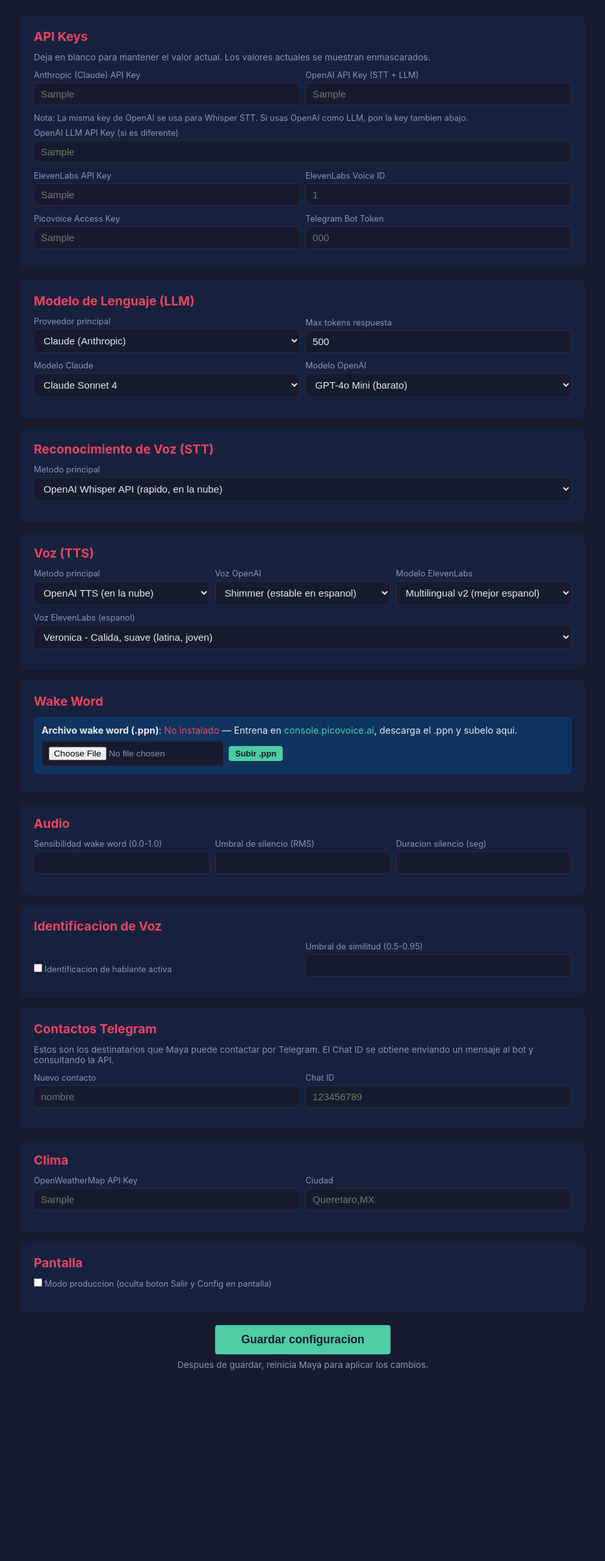
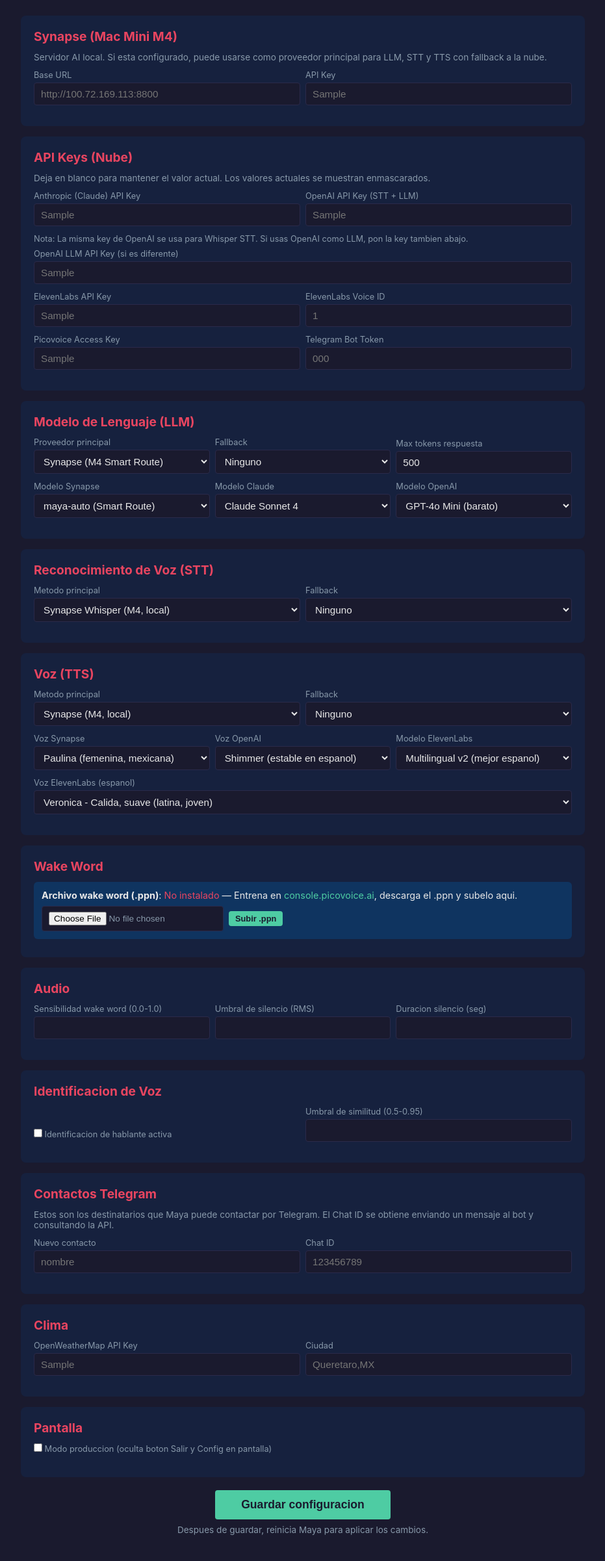
Before and after one commit to jmfraga/maya-voice-assistant, a Flask app: template templates/admin_settings.html in a window 1280 px wide. Shown: the part 51-2453 px from the top of the page at 65% size, without its empty margins (174-1105 px from the left). Before the commit the page ends 2159 px from the top, so only its background shows below. Run offline with Flask 3, Linux system fonts and the light colour scheme; the visitor is signed in with stand-in values (Sample User, id 1); tables that the repository leaves empty hold one stand-in row (values such as "Sample post"); the template is opened without the code that fills it: most values are stand-ins (such as "Sample title", 1, 10 or a date in 2020); parts of the project's set-up code (start-up, migrations or seed data) failed here and were passed over.

Commit message:
Add Synapse provider to admin settings page
Adds Synapse (M4) as a configurable provider for LLM, STT, and TTS
in the admin settings UI, with fallback selection for each service
and Synapse-specific options (base URL, API key, TTS voice, LLM model).

Co-Authored-By: Claude Opus 4.6 <noreply@anthropic.com>

```diff
--- a/admin.py
+++ b/admin.py
@@ -511,6 +511,7 @@ def create_app(db=None, telegram_bot=None) -> Flask:
             "openai_llm_key": _mask(cfg.get("llm", {}).get("openai", {}).get("api_key", "")),
             "telegram_token": _mask(cfg.get("telegram", {}).get("bot_token", "")),
             "weather_key": _mask(cfg.get("weather", {}).get("api_key", "")),
+            "synapse_key": _mask(cfg.get("synapse", {}).get("api_key", "")),
         }
         ppn_file = cfg.get("wake_word", {}).get("keyword_path", "")
         ppn_path = os.path.join(BASE_DIR, ppn_file) if ppn_file else ""
@@ -602,9 +603,30 @@ def create_app(db=None, telegram_bot=None) -> Flask:
         _update_key("openai_llm_key", ["llm", "openai", "api_key"])
         _update_key("telegram_token", ["telegram", "bot_token"])
 
+        # --- Synapse (shared config for STT/TTS/LLM) ---
+        synapse_base_url = request.form.get("synapse_base_url", "").strip()
+        if synapse_base_url:
+            cfg.setdefault("synapse", {})["base_url"] = synapse_base_url
+        _update_key("synapse_api_key", ["synapse", "api_key"])
+
         # --- LLM selection ---
         llm_provider = request.form.get("llm_provider", "claude")
         cfg.setdefault("llm", {})["primary"] = llm_provider
+
+        llm_fallback = request.form.get("llm_fallback", "").strip()
+        cfg.setdefault("llm", {})["fallback"] = llm_fallback
+
+        # Synapse LLM model
+        synapse_llm_model = request.form.get("synapse_llm_model", "").strip()
+        if synapse_llm_model:
+            cfg.setdefault("llm", {}).setdefault("synapse", {})["model"] = synapse_llm_model
+            # Copy shared synapse config into llm.synapse
+            syn_global = cfg.get("synapse", {})
+            llm_syn = cfg["llm"]["synapse"]
+            if "base_url" not in llm_syn and syn_global.get("base_url"):
+                llm_syn["base_url"] = syn_global["base_url"]
+            if "api_key" not in llm_syn and syn_global.get("api_key"):
+                llm_syn["api_key"] = syn_global["api_key"]
 
         # Claude model
         claude_model = request.form.get("claude_model", "").strip()
@@ -622,14 +644,39 @@ def create_app(db=None, telegram_bot=None) -> Flask:
             mt = int(max_tokens)
             cfg.setdefault("llm", {}).setdefault("claude", {})["max_tokens"] = mt
             cfg.setdefault("llm", {}).setdefault("openai", {})["max_tokens"] = mt
+            cfg.setdefault("llm", {}).setdefault("synapse", {})["max_tokens"] = mt
 
         # --- STT selection ---
         stt_primary = request.form.get("stt_primary", "openai_api")
         cfg.setdefault("stt", {})["primary"] = stt_primary
 
+        stt_fallback = request.form.get("stt_fallback", "").strip()
+        cfg.setdefault("stt", {})["fallback"] = stt_fallback
+
+        # Copy shared synapse config into stt.synapse
+        syn_global = cfg.get("synapse", {})
+        if syn_global.get("base_url"):
+            stt_syn = cfg.setdefault("stt", {}).setdefault("synapse", {})
+            stt_syn["base_url"] = syn_global["base_url"]
+            if syn_global.get("api_key"):
+                stt_syn["api_key"] = syn_global["api_key"]
+
         # --- TTS selection ---
         tts_primary = request.form.get("tts_primary", "elevenlabs")
         cfg.setdefault("tts", {})["primary"] = tts_primary
+
+        tts_fallback = request.form.get("tts_fallback", "").strip()
+        cfg.setdefault("tts", {})["fallback"] = tts_fallback
+
+        # Synapse TTS voice
+        synapse_tts_voice = request.form.get("synapse_tts_voice", "").strip()
+        if synapse_tts_voice:
+            tts_syn = cfg.setdefault("tts", {}).setdefault("synapse", {})
+            tts_syn["voice"] = synapse_tts_voice
+            if syn_global.get("base_url"):
+                tts_syn["base_url"] = syn_global["base_url"]
+            if syn_global.get("api_key"):
+                tts_syn["api_key"] = syn_global["api_key"]
 
         # OpenAI voice
         openai_voice = request.form.get("openai_voice", "").strip()
--- a/templates/admin_settings.html
+++ b/templates/admin_settings.html
@@ -3,9 +3,27 @@
 {% block content %}
 <form method="post" action="/settings/save">
 
+<!-- Synapse (M4) -->
+<div class="card">
+    <h2>Synapse (Mac Mini M4)</h2>
+    <p style="color:#8899aa;font-size:0.85em;margin-bottom:12px">
+        Servidor AI local. Si esta configurado, puede usarse como proveedor principal para LLM, STT y TTS con fallback a la nube.
+    </p>
+    <div class="form-row">
+        <div class="form-group">
+            <label>Base URL</label>
+            <input name="synapse_base_url" value="{{ config.get('synapse', {}).get('base_url', '') }}" placeholder="http://100.72.169.113:8800">
+        </div>
+        <div class="form-group">
+            <label>API Key</label>
+            <input name="synapse_api_key" type="password" placeholder="{{ keys.synapse_key or 'syn-...' }}">
+        </div>
+    </div>
+</div>
+
 <!-- API Keys -->
 <div class="card">
-    <h2>API Keys</h2>
+    <h2>API Keys (Nube)</h2>
     <p style="color:#8899aa;font-size:0.85em;margin-bottom:12px">
         Deja en blanco para mantener el valor actual. Los valores actuales se muestran enmascarados.
     </p>
@@ -58,16 +76,35 @@
         <div class="form-group">
             <label>Proveedor principal</label>
             <select name="llm_provider">
+                <option value="synapse" {% if config.llm.primary == 'synapse' %}selected{% endif %}>Synapse (M4 Smart Route)</option>
                 <option value="claude" {% if config.llm.primary == 'claude' %}selected{% endif %}>Claude (Anthropic)</option>
                 <option value="openai" {% if config.llm.primary == 'openai' %}selected{% endif %}>OpenAI (GPT)</option>
             </select>
         </div>
         <div class="form-group">
+            <label>Fallback</label>
+            <select name="llm_fallback">
+                <option value="" {% if not config.llm.get('fallback') %}selected{% endif %}>Ninguno</option>
+                <option value="claude" {% if config.llm.get('fallback') == 'claude' %}selected{% endif %}>Claude</option>
+                <option value="openai" {% if config.llm.get('fallback') == 'openai' %}selected{% endif %}>OpenAI</option>
+                <option value="synapse" {% if config.llm.get('fallback') == 'synapse' %}selected{% endif %}>Synapse</option>
+            </select>
+        </div>
+        <div class="form-group">
             <label>Max tokens respuesta</label>
-            <input name="llm_max_tokens" type="number" value="{{ config.llm.claude.max_tokens or 500 }}" min="100" max="2000">
+            <input name="llm_max_tokens" type="number" value="{{ config.llm.get('synapse', {}).get('max_tokens') or config.llm.claude.max_tokens or 500 }}" min="100" max="2000">
         </div>
     </div>
     <div class="form-row">
+        <div class="form-group">
+            <label>Modelo Synapse</label>
+            {% set syn_llm_model = config.llm.get('synapse', {}).get('model', 'maya-auto') %}
+            <select name="synapse_llm_model">
+                <option value="maya-auto" {% if syn_llm_model == 'maya-auto' %}selected{% endif %}>maya-auto (Smart Route)</option>
+                <option value="qwen3.5-35b-a3b" {% if syn_llm_model == 'qwen3.5-35b-a3b' %}selected{% endif %}>Qwen 3.5 35B</option>
+                <option value="gpt-oss-20b" {% if syn_llm_model == 'gpt-oss-20b' %}selected{% endif %}>GPT-OSS 20B</option>
+            </select>
+        </div>
         <div class="form-group">
             <label>Modelo Claude</label>
             <select name="claude_model">
@@ -94,8 +131,18 @@
         <div class="form-group">
             <label>Metodo principal</label>
             <select name="stt_primary">
-                <option value="openai_api" {% if config.stt.primary == 'openai_api' %}selected{% endif %}>OpenAI Whisper API (rapido, en la nube)</option>
-                <option value="whisper_cpp" {% if config.stt.primary == 'whisper_cpp' %}selected{% endif %}>whisper.cpp (local, lento en Pi)</option>
+                <option value="synapse" {% if config.stt.primary == 'synapse' %}selected{% endif %}>Synapse Whisper (M4, local)</option>
+                <option value="openai_api" {% if config.stt.primary == 'openai_api' %}selected{% endif %}>OpenAI Whisper API (nube)</option>
+                <option value="whisper_cpp" {% if config.stt.primary == 'whisper_cpp' %}selected{% endif %}>whisper.cpp (local Pi, lento)</option>
+            </select>
+        </div>
+        <div class="form-group">
+            <label>Fallback</label>
+            <select name="stt_fallback">
+                <option value="" {% if not config.stt.get('fallback') %}selected{% endif %}>Ninguno</option>
+                <option value="openai_api" {% if config.stt.get('fallback') == 'openai_api' %}selected{% endif %}>OpenAI Whisper API</option>
+                <option value="synapse" {% if config.stt.get('fallback') == 'synapse' %}selected{% endif %}>Synapse</option>
+                <option value="whisper_cpp" {% if config.stt.get('fallback') == 'whisper_cpp' %}selected{% endif %}>whisper.cpp</option>
             </select>
         </div>
     </div>
@@ -108,9 +155,32 @@
         <div class="form-group">
             <label>Metodo principal</label>
             <select name="tts_primary">
-                <option value="openai" {% if config.tts.primary == 'openai' %}selected{% endif %}>OpenAI TTS (en la nube)</option>
-                <option value="elevenlabs" {% if config.tts.primary == 'elevenlabs' %}selected{% endif %}>ElevenLabs (alta calidad, en la nube)</option>
-                <option value="piper" {% if config.tts.primary == 'piper' %}selected{% endif %}>Piper (local, gratis)</option>
+                <option value="synapse" {% if config.tts.primary == 'synapse' %}selected{% endif %}>Synapse (M4, local)</option>
+                <option value="openai" {% if config.tts.primary == 'openai' %}selected{% endif %}>OpenAI TTS (nube)</option>
+                <option value="elevenlabs" {% if config.tts.primary == 'elevenlabs' %}selected{% endif %}>ElevenLabs (alta calidad, nube)</option>
+                <option value="piper" {% if config.tts.primary == 'piper' %}selected{% endif %}>Piper (local Pi, gratis)</option>
+            </select>
+        </div>
+        <div class="form-group">
+            <label>Fallback</label>
+            <select name="tts_fallback">
+                <option value="" {% if not config.tts.get('fallback') %}selected{% endif %}>Ninguno</option>
+                <option value="openai" {% if config.tts.get('fallback') == 'openai' %}selected{% endif %}>OpenAI TTS</option>
+                <option value="synapse" {% if config.tts.get('fallback') == 'synapse' %}selected{% endif %}>Synapse</option>
+                <option value="elevenlabs" {% if config.tts.get('fallback') == 'elevenlabs' %}selected{% endif %}>ElevenLabs</option>
+                <option value="piper" {% if config.tts.get('fallback') == 'piper' %}selected{% endif %}>Piper</option>
+            </select>
+        </div>
+    </div>
+    <div class="form-row">
+        <div class="form-group">
+            <label>Voz Synapse</label>
+            {% set svoice = config.tts.get('synapse', {}).get('voice', 'paulina') %}
+            <select name="synapse_tts_voice">
+                <option value="paulina" {% if svoice == 'paulina' %}selected{% endif %}>Paulina (femenina, mexicana)</option>
+                <option value="monica" {% if svoice == 'monica' %}selected{% endif %}>Monica (femenina)</option>
+                <option value="jorge" {% if svoice == 'jorge' %}selected{% endif %}>Jorge (masculina)</option>
+                <option value="juan" {% if svoice == 'juan' %}selected{% endif %}>Juan (masculina)</option>
             </select>
         </div>
         <div class="form-group">
```
